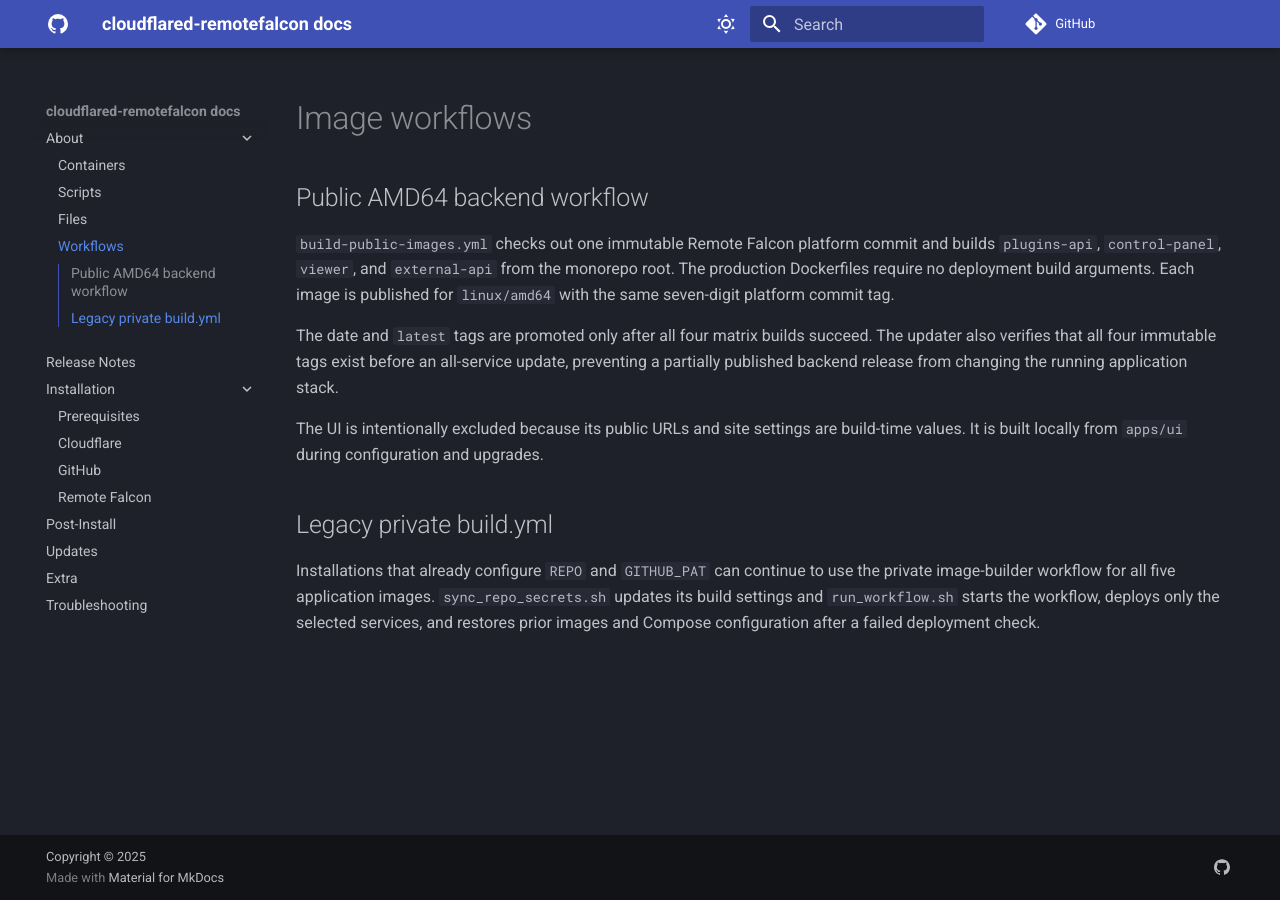
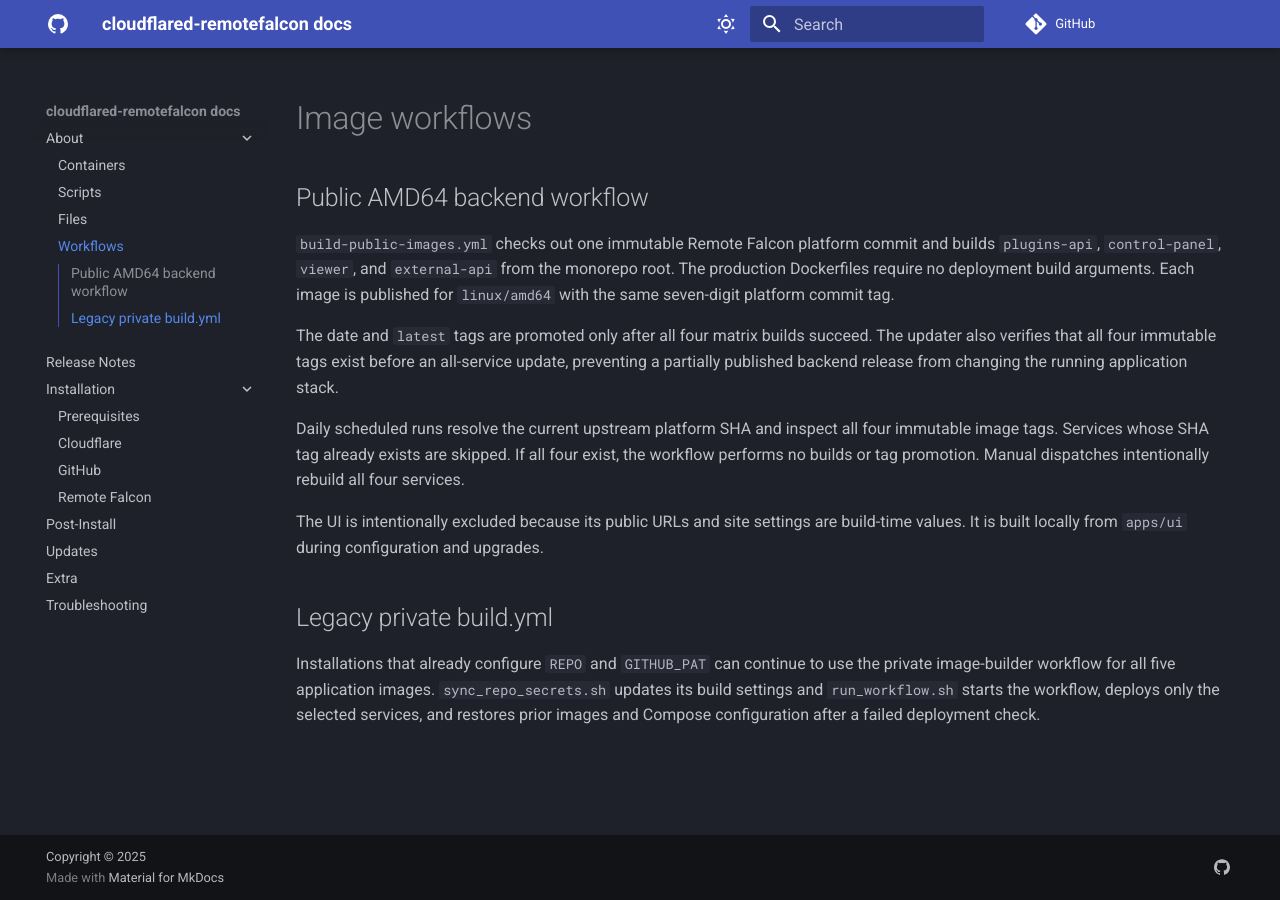
Before and after one commit to Ne0n09/cloudflared-remotefalcon, an MkDocs documentation site: the page built from docs/about/workflows.md, in a window 1280 px wide. Built offline with MkDocs 1.6.1 and Material for MkDocs 9.7.7, drawn with Linux system fonts in a browser that asks for light colours; comment, search, counter and statistics services are not loaded.

Commit message:
Skip unchanged scheduled backend builds

```diff
--- a/docs/about/workflows.md
+++ b/docs/about/workflows.md
@@ -13,6 +13,11 @@ succeed. The updater also verifies that all four immutable tags exist before an
 all-service update, preventing a partially published backend release from
 changing the running application stack.
 
+Daily scheduled runs resolve the current upstream platform SHA and inspect all
+four immutable image tags. Services whose SHA tag already exists are skipped.
+If all four exist, the workflow performs no builds or tag promotion. Manual
+dispatches intentionally rebuild all four services.
+
 The UI is intentionally excluded because its public URLs and site settings are
 build-time values. It is built locally from `apps/ui` during configuration and
 upgrades.
```
Also changed, not shown: docs/release-notes.md (+1 -1 lines), 2 other files.
